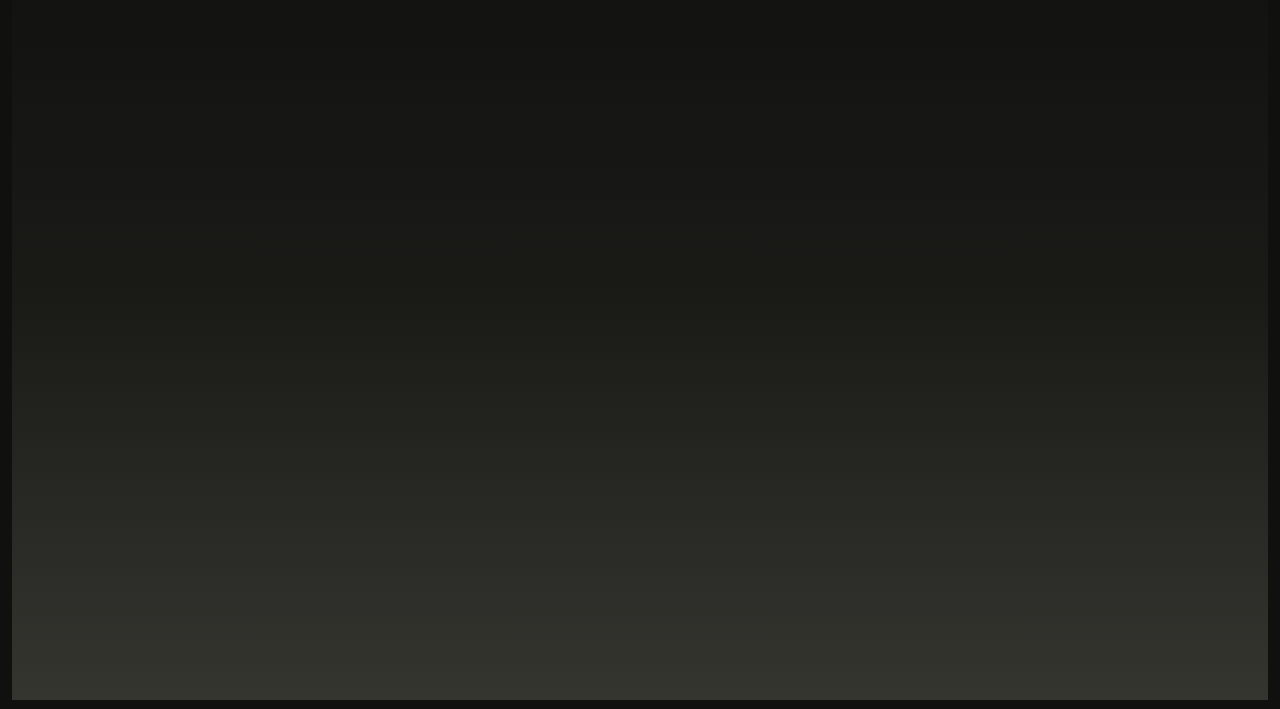
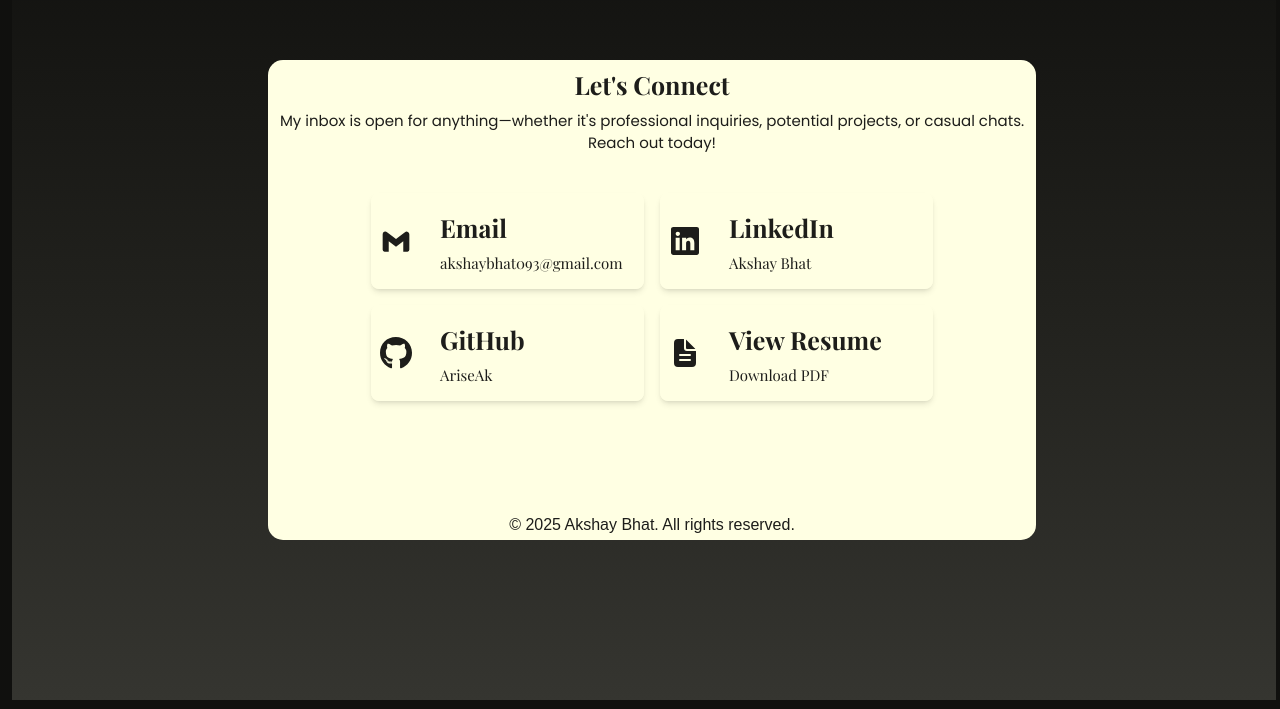
Before and after one commit to AriseAk/Portfolio, a React (Vite) app: page / in a window 1280 px wide. Shown: the part 3771-4480 px from the top of the page. Built offline with nearby package versions, Linux system fonts and the light colour scheme; the HTML template or start-up script is replaced by a standard one.

Commit message:
contact section added

```diff
--- a/src/App.css
+++ b/src/App.css
@@ -281,7 +281,8 @@ button:hover:after {
 
 #contact-section {
   /* Ensure the section takes up sufficient height to show the gradient */
-  min-height: 100vh; /* Make sure it's at least full viewport height */
+  min-height: 100vh;
+  min-width: 100vw; /* Make sure it's at least full viewport height */
   display: flex; /* Or whatever display properties you need for content alignment */
   flex-direction: column;
   align-items: center; /* Adjust as needed for your content */
@@ -290,7 +291,8 @@ button:hover:after {
   /* Apply the gradient: dark at top, light at bottom */
   background: linear-gradient(to bottom,
                               #10100e,
-                              #1a1a17, /* Darker shade at the top */
+
+                              #21211d, /* Darker shade at the top */
                               #353530); /* Lighter shade at the bottom */
 
   /* Optional: Adjust color stops if you want the transition to happen faster/slower */
--- a/src/App.jsx
+++ b/src/App.jsx
@@ -29,6 +29,8 @@ import { FaCode } from "react-icons/fa";
 import Contact from "./components/Contact";
 import ContactForm from './components/ContactForm';
 import gsap from "gsap";
+import ContactCard from "./components/ContactCard";
+import { ScrollTrigger } from 'gsap/ScrollTrigger';
 
 const velocity = 100;
 
@@ -48,6 +50,9 @@ const myProject = {
         live: "https://my-live-site.com/ecommerce",
         repo: "https://github.com/myusername/ecommerce-repo"
     };
+
+
+
     const [loading, setLoading] = useState(true);
     const [linkedinHover, setLinkedinHover] = useState(false);
     const [githubHover, setGithubHover] = useState(false);
@@ -206,7 +211,7 @@ const myProject = {
             <Space />
 
             <div id="contact-section">
-
+<ContactCard/>
             </div>
 
 
--- a/src/components/Contact.jsx
+++ b/src/components/Contact.jsx
@@ -20,7 +20,7 @@ const Contact = () => {
           filter: 'blur(6px)',
         },
         {
-          x: '0vw',         // Slide to natural position (left)
+          x: 0,         // Slide to natural position (left)
           opacity: 1,
           filter: 'blur(0px)',
           duration: 2.5,
@@ -41,9 +41,9 @@ const Contact = () => {
 
   return (
     <div ref={containerRef}>
-      <div className="projects-cards h-[70vh] flex rounded-2xl ">
+      <div className="projects-cards w-[80vw] h-[60vh] flex rounded-[20px] ">
         <div
-          className="title text-7xl text-[#ffffe3] ml-[40px] mt-[40px]"
+          className="title text-7xl text-[#ffffe3] bg-transparent rounded-[20px]"
           ref={titleRef}
         >
           Contact
--- a/src/components/ContactCard.jsx
+++ b/src/components/ContactCard.jsx
@@ -1,80 +1,91 @@
-
 import React from 'react';
-import { FaGithub, FaLinkedin, FaInstagram, FaEnvelope } from 'react-icons/fa';
-import { FaXTwitter } from 'react-icons/fa6'; // Used for X/Twitter icon
-
-const contactLinks = [
-  {
-    icon: <FaGithub size={24} className="text-gray-700" />,
-    label: 'GitHub',
-    username: 'cryskram',
-    href: 'https://github.com/cryskram',
-  },
-  {
-    icon: <FaLinkedin size={24} className="text-blue-600" />,
-    label: 'LinkedIn',
-    username: 'vageeshgn',
-    href: 'https://linkedin.com/in/vageeshgn',
-  },
-  {
-    icon: <FaInstagram size={24} className="text-pink-600" />,
-    label: 'Instagram',
-    username: 'vageesh404',
-    href: 'https://instagram.com/vageesh404',
-  },
-  {
-    icon: <FaXTwitter size={24} className="text-gray-800" />,
-    label: 'X / Twitter',
-    username: 'gn_vageesh',
-    href: 'https://twitter.com/gn_vageesh',
-  },
-  {
-    icon: <FaEnvelope size={24} className="text-red-500" />,
-    label: 'Email',
-    username: 'vageeshgn2005@gmail.com',
-    href: 'mailto:vageeshgn2005@gmail.com',
-    fullWidth: true, // Marker for single-column layout
-  },
-];
+import '../App.css';
+import { FaGithub } from 'react-icons/fa';
+import { IoLogoLinkedin } from 'react-icons/io5'; // Ionicons v5
+import { BiLogoGmail } from 'react-icons/bi';
+import { IoDocumentText } from 'react-icons/io5'; // Document icon
 
 const ContactCard = () => {
+  // Reusable class string for consistent item styling
+  const gridItemClasses =
+    'bg-[#10100e] text-[#ffffe3] p-4 rounded-lg shadow-md hover:scale-[1.03] transition h-24 border border-[#ffffe3]';
+
   return (
+    <div className="w-[60vw] h-[60vh] rounded-[15px] relative mx-auto bg-[#ffffe3]">
+      {/* Title */}
+      <div className="upper flex justify-center text-[40px] card-component-button bg-transparent text-[#1d1d1a]">Let's Connect</div>
 
-    <div className="bg-white p-6 md:p-10 rounded-2xl shadow-2xl max-w-xl w-full mx-auto my-10 border border-gray-100">
-
-      <div className="text-center mb-8">
-        <h2 className="text-2xl md:text-3xl font-bold text-gray-800 mb-2">Let's Connect</h2>
-        <p className="text-gray-600 text-sm md:text-base px-2">
-          Whether it's a collaboration, opportunity, or just a friendly chat - my inbox is open!
-        </p>
+      {/* Description */}
+      <div className="middle flex justify-center text-[15px] card-component-button3 mb-8 text-center px-4 bg-transparent text-[#1d1d1a]">
+        My inbox is open for anything—whether it's professional inquiries, potential projects, or casual chats. Reach out today!
       </div>
 
+      {/* 2×2 GRID SECTION */}
+      <div className="grid grid-cols-2 gap-4 mx-auto w-3/4 bg-transparent text-[#1d1d1a]">
+        {/* Grid Item 1: Email */}
+        <a
+          href="mailto:contact@akshay.dev"
+          className={`${gridItemClasses} flex items-center justify-start gap-4 bg-transparent text-[#1d1d1a]`}
+          aria-label="Email Akshay at contact@akshay.dev"
+        >
+          <BiLogoGmail className="w-[40px] h-[40px] flex-shrink-0 bg-transparent text-[#1d1d1a]" />
+          <div className="flex flex-col justify-center bg-transparent text-[#1d1d1a] ">
+            <span className="font-bold cursor-pointer text-base bg-transparent text-[#1d1d1a] card-component-button">Email</span>
+            <span className="text-xs bg-transparent text-[#1d1d1a] card-component-button1">akshaybhat093@gmail.com</span>
+          </div>
+        </a>
 
-      <div className="grid grid-cols-2 gap-4">
-        {contactLinks.map((link) => (
+        {/* Grid Item 2: LinkedIn */}
         <a
-            key={link.label}
-            href={link.href}
+          className={`${gridItemClasses} flex items-center justify-start gap-4 bg-transparent text-[#1d1d1a]`}
+          href="www.linkedin.com/in/akshay-bhat-a2900a333"
           target="_blank"
           rel="noopener noreferrer"
+          aria-label="Visit LinkedIn profile at linkedin.com/in/akshaydev"
+        >
+          <IoLogoLinkedin className="w-[40px] h-[40px] flex-shrink-0 bg-transparent text-[#1d1d1a]" />
+          <div className="flex flex-col justify-center bg-transparent text-[#1d1d1a]">
+            <span className="font-bold cursor-pointer text-base bg-transparent text-[#1d1d1a] card-component-button">LinkedIn</span>
+            <span className="text-xs bg-transparent text-[#1d1d1a] card-component-button1">Akshay Bhat</span>
+          </div>
+        </a>
 
-            className={`
-              flex flex-col p-4 border border-gray-200 rounded-lg hover:bg-gray-50 transition duration-150
-              ${link.fullWidth ? 'col-span-2' : 'col-span-2 md:col-span-1'}
-            `}
+        {/* Grid Item 3: GitHub */}
+        <a
+          className={`${gridItemClasses} flex items-center justify-start gap-4 bg-transparent text-[#1d1d1a]`}
+          href="https://github.com/AriseAk"
+          target="_blank"
+          rel="noopener noreferrer"
+          aria-label="Visit GitHub profile at github.com/AriseAk"
         >
-            <div className="flex items-center mb-1">
-              {link.icon}
-              <span className="ml-3 text-lg font-semibold text-gray-700">{link.label}</span>
+          <FaGithub className="w-[40px] h-[40px] flex-shrink-0 bg-transparent text-[#1d1d1a]" />
+          <div className="flex flex-col justify-center bg-transparent text-[#1d1d1a]">
+            <span className="font-bold cursor-pointer text-base bg-transparent text-[#1d1d1a] card-component-button">GitHub</span>
+            <span className="text-xs bg-transparent text-[#1d1d1a] card-component-button1">AriseAk</span>
           </div>
-            <p className="text-sm text-gray-500 pl-9 break-all">{link.username}</p>
         </a>
-        ))}
+
+        {/* Grid Item 4: Resume/CV */}
+        <a
+          className={`${gridItemClasses} flex items-center justify-start gap-4 bg-transparent text-[#1d1d1a]`}
+          href="/resume.pdf"
+          target="_blank"
+          rel="noopener noreferrer"
+          aria-label="View or download resume PDF"
+        >
+          <IoDocumentText className="w-[40px] h-[40px] flex-shrink-0 bg-transparent text-[#1d1d1a]" />
+          <div className="flex flex-col justify-center bg-transparent text-[#1d1d1a]">
+            <span className="font-bold cursor-pointer text-base bg-transparent text-[#1d1d1a] card-component-button">View Resume</span>
+            <span className="text-xs bg-transparent text-[#1d1d1a] card-component-button1">Download PDF</span>
           </div>
+        </a>
+      </div>
+      {/* End Grid */}
 
-      <p className="text-center text-xs text-gray-400 mt-8">
-        No spam, no bots - just genuine connections
-      </p>
+      {/* Bottom-centered footer */}
+      <footer className="absolute bottom-0 left-0 w-full text-center p-4 bg-transparent text-[#1d1d1a]">
+        &copy; 2025 Akshay Bhat. All rights reserved.
+      </footer>
     </div>
   );
 };
```
Lines whose indentation alone changed are shown as unchanged.
